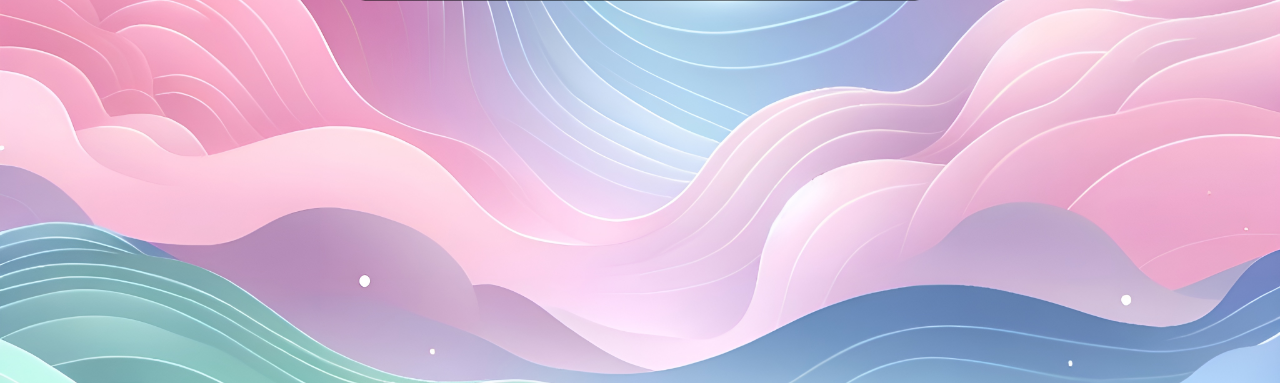
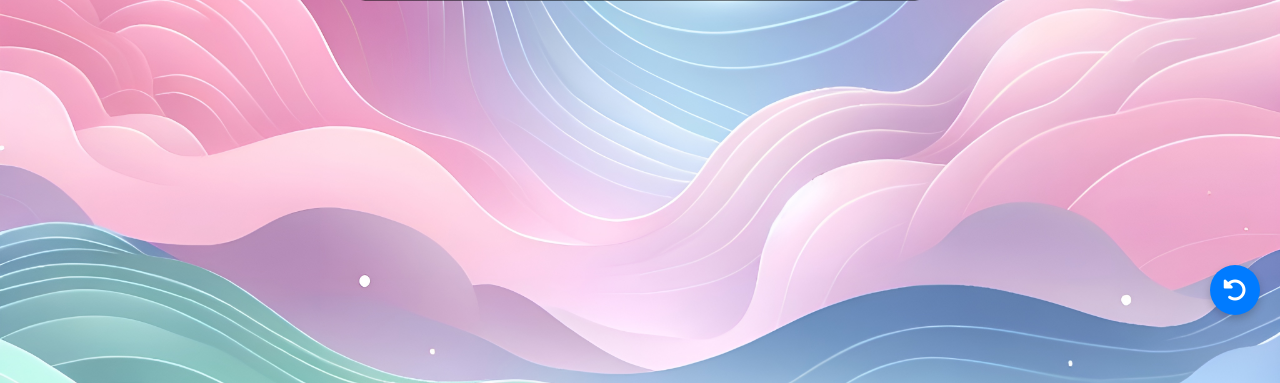
Before and after one commit to mrubiodev/carlemany_practica3_calemany.github.io, a PHP site: page /registro.php in a window 1280 px wide. Shown: the part 465-848 px from the top of the page. Run offline with PHP 8.4, Linux system fonts and the light colour scheme.

Commit message:
FlotButton devolucion al home y imposibilidad de estar logeado y registrase o volverse a logear

```diff
--- a/backend_php/public/registro.php
+++ b/backend_php/public/registro.php
@@ -1,40 +1,12 @@
-<!DOCTYPE html>
-<html lang="es">
-<head>
-    <meta charset="UTF-8">
-    <meta name="viewport" content="width=device-width, initial-scale=1.0">
-    <title>Registro</title>
-    <link href="https://stackpath.bootstrapcdn.com/bootstrap/4.5.2/css/bootstrap.min.css" rel="stylesheet">
-    <link rel="stylesheet" href="./resources/basic.css">
-</head>
-<body class="bg-light">
-    <div class="container">
-        <h2 class="text-center mt-5">Registro de Usuario</h2>
-        <div class="row justify-content-center mt-4">
-            <div class="col-md-6">
-                <form action="registro.php" method="POST">
-                    <div class="form-group">
-                        <label for="usuario">Nombre de usuario</label>
-                        <input type="text" name="usuario" class="form-control" required>
-                    </div>
-                    <div class="form-group">
-                        <label for="nombre">Nombre Completo</label>
-                        <input type="text" name="nombre" class="form-control" required>
-                    </div>
-                    <div class="form-group">
-                        <label for="password">Contraseña</label>
-                        <input type="password" name="password" class="form-control" required>
-                    </div>
-                    <button type="submit" class="btn btn-primary btn-block">Registrarse</button>
-                </form>
-            </div>
-        </div>
-    </div>
-</body>
-</html>
-
 <?php
 // registro.php
+session_start();
+
+// Check if session exists, redirect if true
+if (isset($_SESSION['usuario'])) {
+    header("Location: listausuarios.php");
+    exit();
+}
 
 include 'db.php';
 
@@ -64,3 +36,41 @@ if ($_SERVER["REQUEST_METHOD"] == "POST") {
     $conn = null; // Cerrar la conexión
 }
 ?>
+
+
+<!DOCTYPE html>
+<html lang="es">
+<head>
+    <meta charset="UTF-8">
+    <meta name="viewport" content="width=device-width, initial-scale=1.0">
+    <title>Registro</title>
+    <link href="https://stackpath.bootstrapcdn.com/bootstrap/4.5.2/css/bootstrap.min.css" rel="stylesheet">
+    <link rel="stylesheet" href="./resources/basic.css">
+    <link rel="stylesheet" href="https://cdnjs.cloudflare.com/ajax/libs/font-awesome/6.0.0-beta3/css/all.min.css" />
+    <script type="text/javascript" src="./resources/floatbuttonreturn.js"></script>
+</head>
+<body class="bg-light">
+    <div class="container">
+        <h2 class="text-center mt-5">Registro de Usuario</h2>
+        <div class="row justify-content-center mt-4">
+            <div class="col-md-6">
+                <form action="registro.php" method="POST">
+                    <div class="form-group">
+                        <label for="usuario">Nombre de usuario</label>
+                        <input type="text" name="usuario" class="form-control" required>
+                    </div>
+                    <div class="form-group">
+                        <label for="nombre">Nombre Completo</label>
+                        <input type="text" name="nombre" class="form-control" required>
+                    </div>
+                    <div class="form-group">
+                        <label for="password">Contraseña</label>
+                        <input type="password" name="password" class="form-control" required>
+                    </div>
+                    <button type="submit" class="btn btn-primary btn-block">Registrarse</button>
+                </form>
+            </div>
+        </div>
+    </div>
+</body>
+</html>
--- /dev/null
+++ b/backend_php/public/resources/floatbuttonreturn.js
@@ -0,0 +1,31 @@
+document.addEventListener("DOMContentLoaded", function () {
+    // Crear el botón flotante
+    const button = document.createElement("a");
+    button.href = "../index.php"; // Enlace al índice
+    button.className = "float-button"; // Clase para estilos
+    button.title = "Volver al inicio";
+
+    // Crear el icono del botón
+    const icon = document.createElement("i");
+    icon.className = "fas fa-undo-alt"; // Clase del icono
+    button.appendChild(icon); // Añadir icono al botón
+
+    // Estilo del botón
+    button.style.position = "fixed";
+    button.style.bottom = "20px";
+    button.style.right = "20px";
+    button.style.backgroundColor = "#007bff"; // Color del botón
+    button.style.color = "white"; // Color del texto del botón
+    button.style.border = "none";
+    button.style.borderRadius = "50%"; // Hace que el botón sea redondo
+    button.style.width = "50px";
+    button.style.height = "50px";
+    button.style.display = "flex";
+    button.style.justifyContent = "center";
+    button.style.alignItems = "center";
+    button.style.boxShadow = "0 4px 8px rgba(0, 0, 0, 0.2)";
+    button.style.fontSize = "24px"; // Tamaño del icono
+
+    // Añadir el botón al body
+    document.body.appendChild(button);
+});
```
Also changed, not shown: backend_php/public/index.php (renamed from backend_php/public/index.html, +20 -4 lines), backend_php/public/login.php (+10 -2 lines).
